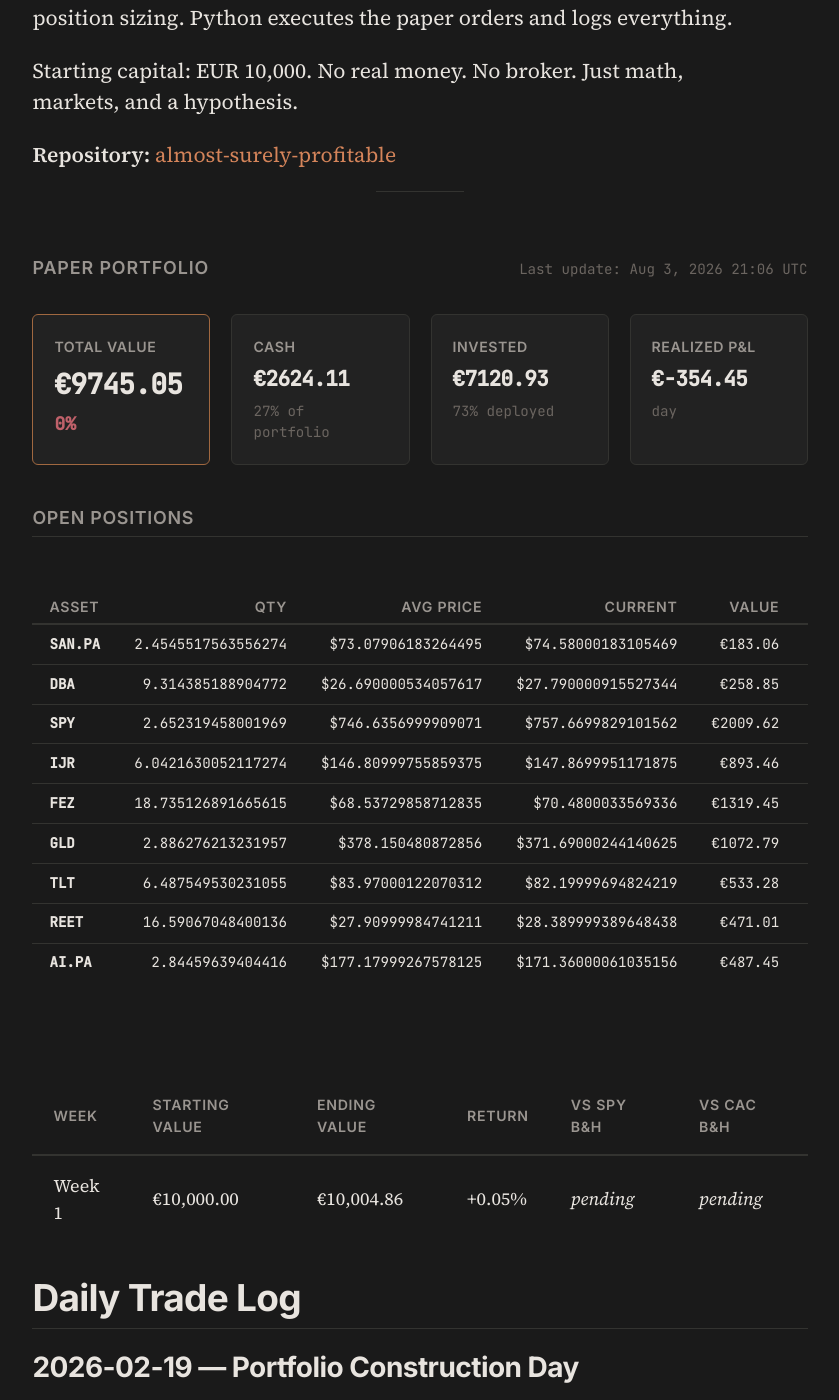
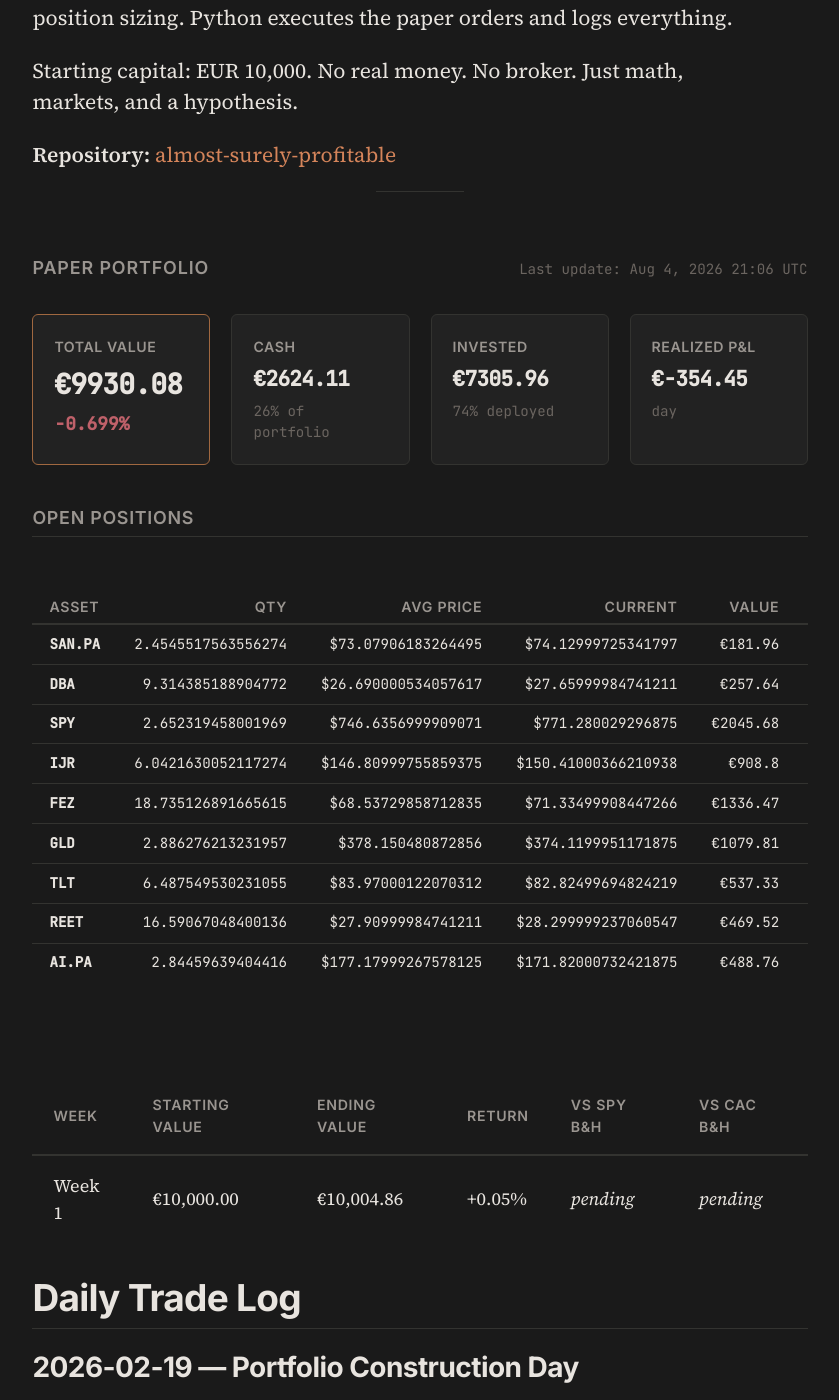
Before and after one commit to Alm0stSurely/alm0stsurely.github.io, a Jekyll site: the page built from trading.md, in a window 1280 px wide and 1400 px high, scrolled down 854 px. Shown: the whole window, without its empty margins (220-1059 px from the left). Built offline with Jekyll 4.4.1, drawn with Linux system fonts in a browser that asks for light colours.

Commit message:
trading: daily update 2026-08-04

```diff
--- a/_data/portfolio.json
+++ b/_data/portfolio.json
@@ -1,91 +1,96 @@
 {
   "cash": 2624.1136885596707,
   "total_realized_pnl": -354.450738869466,
-  "last_updated": "2026-08-03T21:06:41.850593",
-  "total_value": 9854.045923745625,
+  "last_updated": "2026-08-04T21:06:18.197908",
+  "total_value": 9930.07799324119,
   "positions": [
     {
       "quantity": 2.4545517563556274,
       "avg_price": 73.07906183264495,
-      "current_price": 74.58000183105469,
+      "current_price": 74.12999725341797,
       "ticker": "SAN.PA",
-      "market_value": 183.06252693803012,
-      "unrealized_pnl": 3.680122083349988,
-      "unrealized_pnl_pct": 0.02025118319429342
+      "market_value": 181.9559149570149,
+      "unrealized_pnl": 2.5795753828747365,
+      "unrealized_pnl_pct": 1.4380800661887416
     },
     {
       "quantity": 9.314385188904772,
       "avg_price": 26.690000534057617,
-      "current_price": 27.790000915527344,
+      "current_price": 27.65999984741211,
       "ticker": "DBA",
-      "market_value": 258.846761207067,
-      "unrealized_pnl": 10.247368938121326,
-      "unrealized_pnl_pct": 0.04130723946839172
+      "market_value": 257.6358929038436,
+      "unrealized_pnl": 9.034947237556878,
+      "unrealized_pnl_pct": 3.6343173246352314
     },
     {
       "quantity": 2.652319458001969,
       "avg_price": 746.6356999909071,
-      "current_price": 757.6699829101562,
+      "current_price": 771.280029296875,
       "ticker": "SPY",
-      "market_value": 2009.6179263241068,
-      "unrealized_pnl": 29.271047135426873,
-      "unrealized_pnl_pct": 0.03920406361843241
+      "market_value": 2045.6810292724304,
+      "unrealized_pnl": 65.3646341476267,
+      "unrealized_pnl_pct": 3.300716709135122
     },
     {
       "quantity": 6.0421630052117274,
       "avg_price": 146.80999755859375,
-      "current_price": 147.8699951171875,
+      "current_price": 150.41000366210938,
       "ticker": "IJR",
-      "market_value": 893.4583938998051,
-      "unrealized_pnl": 6.40256725210371,
-      "unrealized_pnl_pct": 0.043612319027254946
+      "market_value": 908.8017597409577,
+      "unrealized_pnl": 21.75182369719846,
+      "unrealized_pnl_pct": 2.452153234372751
     },
     {
       "quantity": 18.735126891665615,
       "avg_price": 68.53729858712835,
-      "current_price": 70.4800033569336,
+      "current_price": 71.33499908447266,
       "ticker": "FEZ",
-      "market_value": 1319.4498586779165,
-      "unrealized_pnl": 36.397273363323985,
-      "unrealized_pnl_pct": 0.05307068684923315
+      "market_value": 1336.4702596644456,
+      "unrealized_pnl": 52.41527382262143,
+      "unrealized_pnl_pct": 4.082011627271402
     },
     {
       "quantity": 2.886276213231957,
       "avg_price": 378.150480872856,
-      "current_price": 371.69000244140625,
+      "current_price": 374.1199951171875,
       "ticker": "GLD",
-      "market_value": 1072.7905624857353,
-      "unrealized_pnl": -18.64134968369132,
-      "unrealized_pnl_pct": -0.04929555096129638
+      "market_value": 1079.8136428011942,
+      "unrealized_pnl": -11.633095164356291,
+      "unrealized_pnl_pct": -1.065841763936214
     },
     {
       "quantity": 6.487549530231055,
       "avg_price": 83.97000122070312,
-      "current_price": 82.19999694824219,
+      "current_price": 82.82499694824219,
       "ticker": "TLT",
-      "market_value": 533.276569000128,
-      "unrealized_pnl": -11.481013511675816,
-      "unrealized_pnl_pct": -0.036691882454381105
+      "market_value": 537.3312700429572,
+      "unrealized_pnl": -7.428271929916491,
+      "unrealized_pnl_pct": -1.363587300006648
     },
     {
       "quantity": 16.59067048400136,
       "avg_price": 27.90999984741211,
-      "current_price": 28.389999389648438,
+      "current_price": 28.299999237060547,
       "ticker": "REET",
-      "market_value": 471.0091436845226,
-      "unrealized_pnl": 7.965008124226468,
-      "unrealized_pnl_pct": 0.05051072059696981
+      "market_value": 469.51596203956143,
+      "unrealized_pnl": 6.470351362618885,
+      "unrealized_pnl_pct": 1.3973464413494068
     },
     {
       "quantity": 2.84459639404416,
       "avg_price": 177.17999267578125,
-      "current_price": 171.36000061035156,
+      "current_price": 171.82000732421875,
       "ticker": "AI.PA",
-      "market_value": 487.4498211711571,
-      "unrealized_pnl": -16.55377906398771,
-      "unrealized_pnl_pct": -0.09342899022801397
+      "market_value": 488.75857325911386,
+      "unrealized_pnl": -15.246995003184168,
+      "unrealized_pnl_pct": -3.02516399883289
     }
   ],
-  "positions_value": 7120.932183390468,
-  "total_value": 9745.045871950139
+  "positions_value": 7305.964304681519,
+  "total_return_pct": -0.6992200675881022,
+  "benchmark_value": 10308.161040045394,
+  "benchmark_return_pct": 3.0816104004539375,
+  "daily_change": 76.03206949556443,
+  "daily_change_pct": 0.7715822524466565,
+  "trades_executed": 0
 }
```
Also changed, not shown: _trading_analysis.md (+28 -37 lines).
